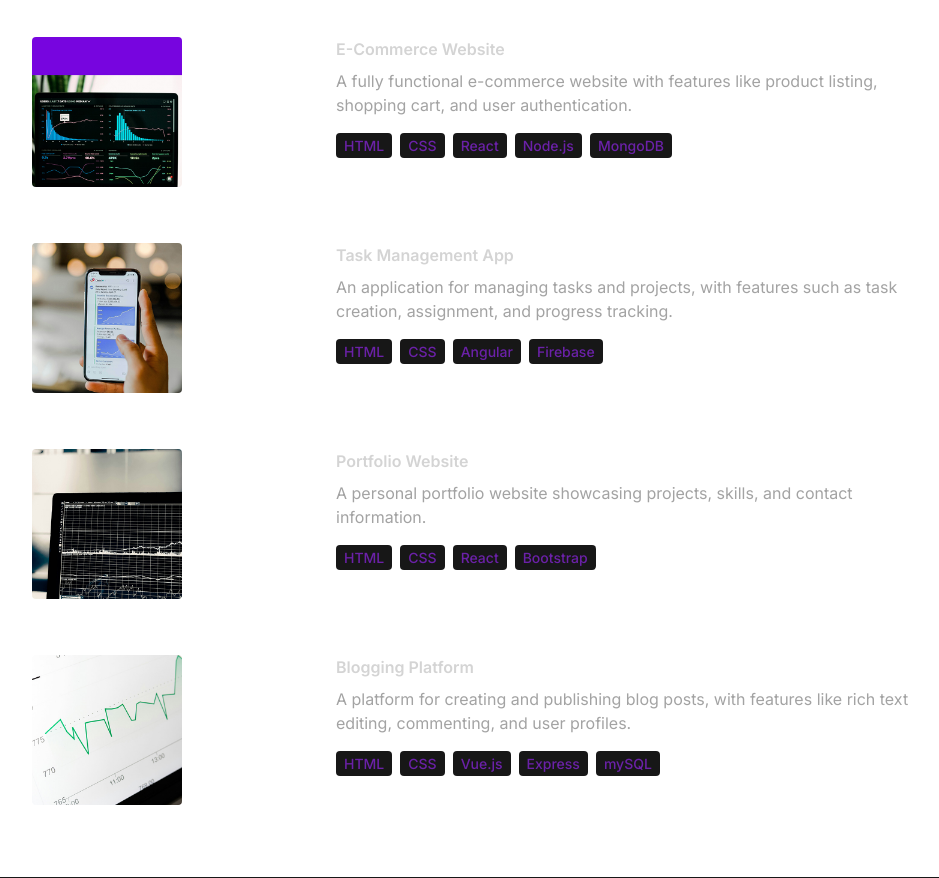
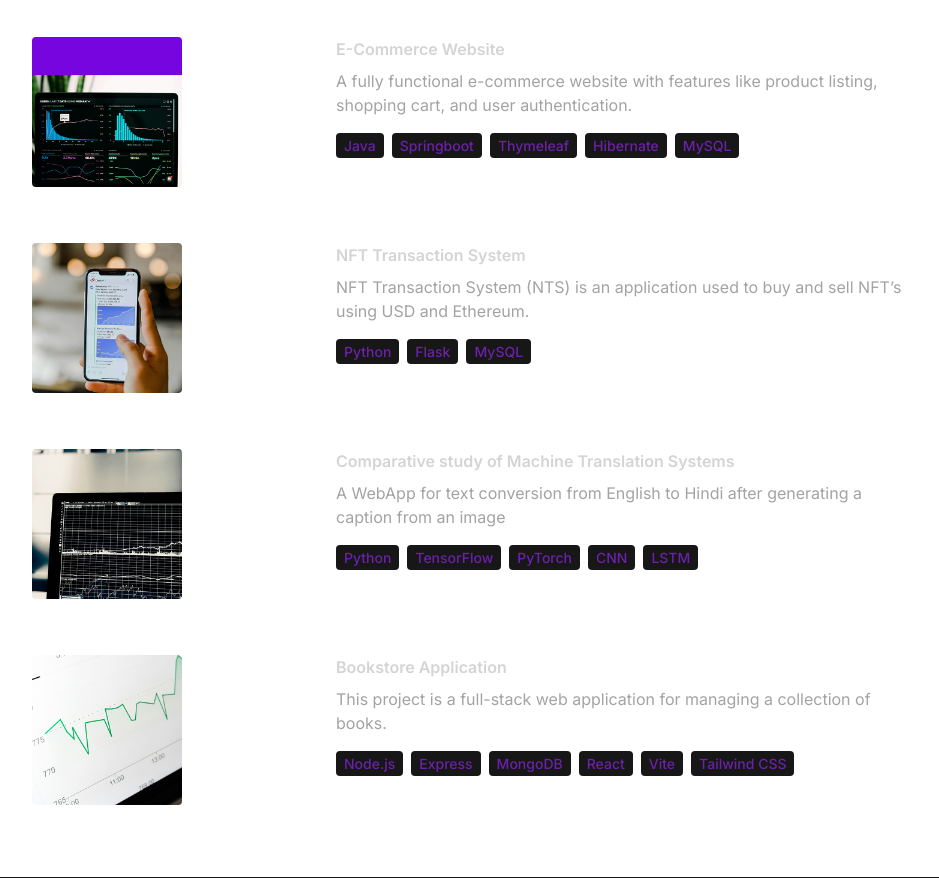
Before and after one commit to manavjain179/Portfolio, a React (Vite) app: page / in a window 1280 px wide. Shown: the part 3100-3978 px from the top of the page, without its empty margins (168-1107 px from the left). Built offline with nearby package versions, Linux system fonts and the light colour scheme.

Commit message:
updated info

```diff
--- a/src/constants/index.js
+++ b/src/constants/index.js
@@ -40,33 +40,33 @@ export const PROJECTS = [
     image: project1,
     description:
       "A fully functional e-commerce website with features like product listing, shopping cart, and user authentication.",
-    technologies: ["HTML", "CSS", "React", "Node.js", "MongoDB"],
+    technologies: ["Java", "Springboot", "Thymeleaf", "Hibernate", "MySQL"],
   },
   {
-    title: "Task Management App",
+    title: "NFT Transaction System",
     image: project2,
     description:
-      "An application for managing tasks and projects, with features such as task creation, assignment, and progress tracking.",
-    technologies: ["HTML", "CSS", "Angular", "Firebase"],
+      "NFT Transaction System (NTS) is an application used to buy and sell NFT’s using USD and Ethereum.",
+    technologies: ["Python", "Flask", "MySQL"],
   },
   {
-    title: "Portfolio Website",
+    title: "Comparative study of Machine Translation Systems",
     image: project3,
     description:
-      "A personal portfolio website showcasing projects, skills, and contact information.",
-    technologies: ["HTML", "CSS", "React", "Bootstrap"],
+      "A WebApp for text conversion from English to Hindi after generating a caption from an image",
+    technologies: ["Python","TensorFlow", "PyTorch", "CNN", "LSTM"],
   },
   {
-    title: "Blogging Platform",
+    title: "Bookstore Application",
     image: project4,
     description:
-      "A platform for creating and publishing blog posts, with features like rich text editing, commenting, and user profiles.",
-    technologies: ["HTML", "CSS", "Vue.js", "Express", "mySQL"],
+      "This project is a full-stack web application for managing a collection of books.",
+    technologies: ["Node.js", "Express", "MongoDB", "React", "Vite", "Tailwind CSS"],
   },
 ];
 
 export const CONTACT = {
-  address: "767 Fifth Avenue, New York, NY 10153 ",
-  phoneNo: "+12 4555 666 00 ",
-  email: "me@example.com",
+  address: "7575 Frankford Rd, Dallas, TX, 75252 ",
+  phoneNo: "(+1) 945-244-8745 ",
+  email: "mxj210065@utdallas.edu",
 };
```
